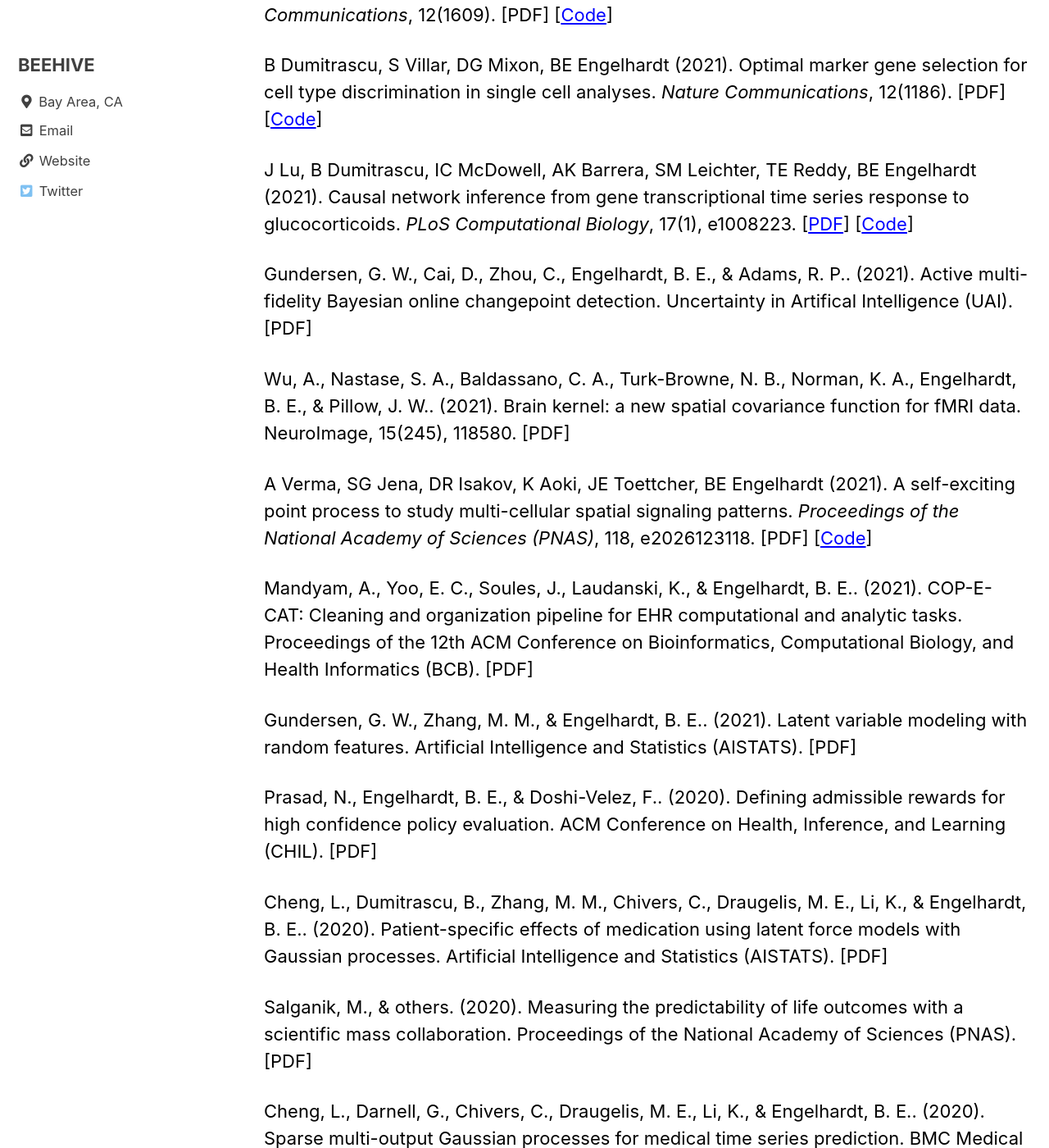
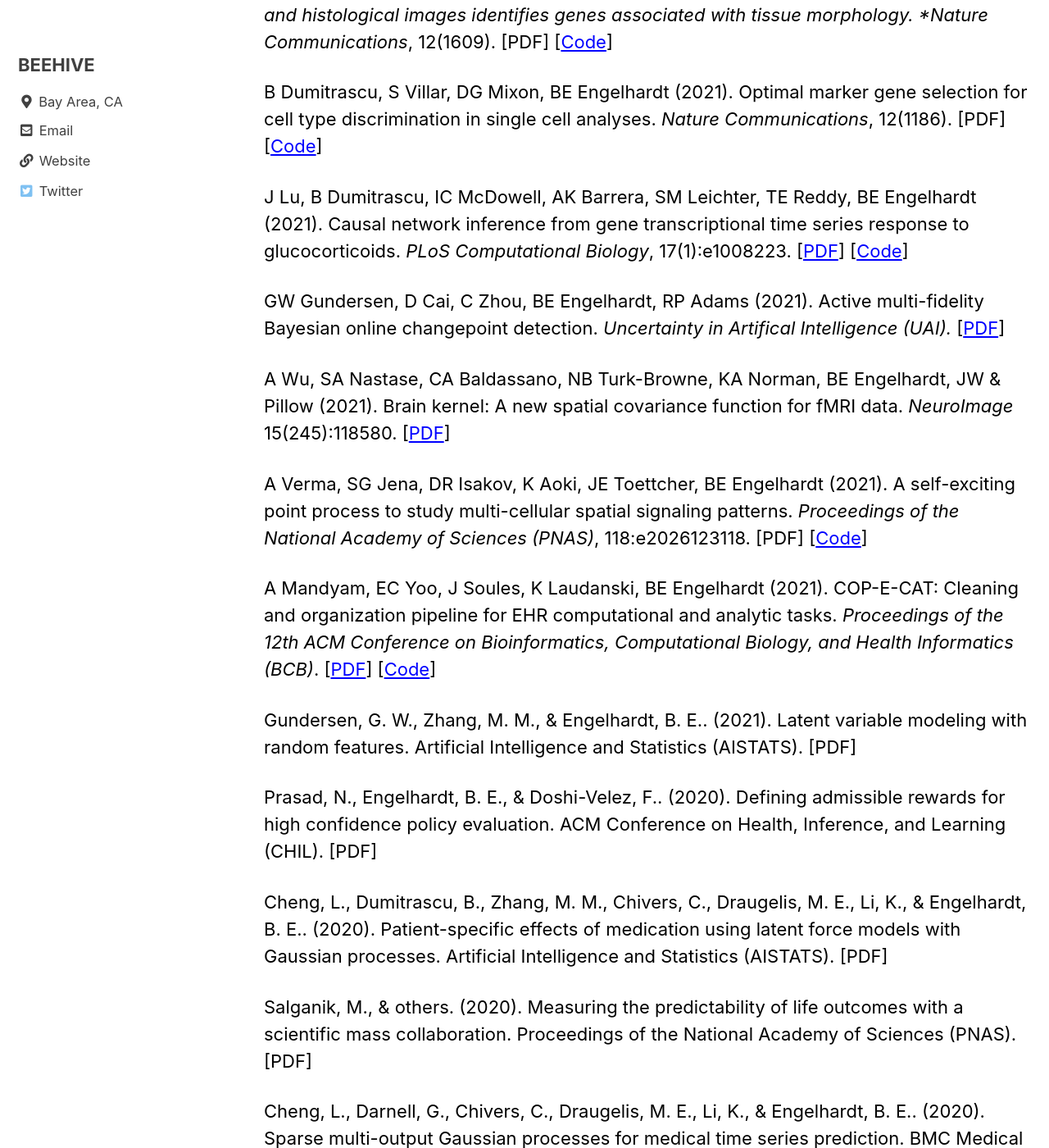
Before and after one commit to stanfordbeehive/stanfordbeehive.github.io, a Jekyll site: the page built from _pages/publications.md, in a window 1280 px wide and 1400 px high, scrolled down 2299 px. Shown: the whole window at 82% size. Built offline with Jekyll 4.4.1, drawn with Linux system fonts in a browser that asks for light colours; cached includes are drawn as plain includes; some of the changed text lies outside the part shown.

Commit message:
Update publications.md

```diff
--- a/_pages/publications.md
+++ b/_pages/publications.md
@@ -51,20 +51,20 @@ J Ash*, G Darnell*, D Munro*, BE Engelhardt (2021). Joint analysis of gene expre
 B Dumitrascu, S Villar, DG Mixon, BE Engelhardt (2021). Optimal marker gene selection for cell type discrimination in single cell analyses. *Nature Communications*, 12(1186).
 [PDF] [[Code](https://github.com/solevillar/scGeneFit-python)]
 
-J Lu, B Dumitrascu, IC McDowell, AK Barrera, SM Leichter, TE Reddy, BE Engelhardt (2021). Causal network inference from gene transcriptional time series response to glucocorticoids. *PLoS Computational Biology*, 17(1), e1008223.
+J Lu, B Dumitrascu, IC McDowell, AK Barrera, SM Leichter, TE Reddy, BE Engelhardt (2021). Causal network inference from gene transcriptional time series response to glucocorticoids. *PLoS Computational Biology*, 17(1):e1008223.
 [[PDF](https://journals.plos.org/ploscompbiol/article?id=10.1371/journal.pcbi.1008223)] [[Code](https://github.com/lujonathanh/BETS)]
 
-Gundersen, G. W., Cai, D., Zhou, C., Engelhardt, B. E., & Adams, R. P.. (2021). Active multi-fidelity Bayesian online changepoint detection. Uncertainty in Artifical Intelligence (UAI).
-[PDF]
+GW Gundersen, D Cai, C Zhou, BE Engelhardt, RP Adams (2021). Active multi-fidelity Bayesian online changepoint detection. *Uncertainty in Artifical Intelligence (UAI).*
+[[PDF](https://proceedings.mlr.press/v161/gundersen21a/gundersen21a.pdf)]
 
-Wu, A., Nastase, S. A., Baldassano, C. A., Turk-Browne, N. B., Norman, K. A., Engelhardt, B. E., & Pillow, J. W.. (2021). Brain kernel: a new spatial covariance function for fMRI data. NeuroImage, 15(245), 118580.
-[PDF]
+A Wu, SA Nastase, CA Baldassano, NB Turk-Browne, KA Norman, BE Engelhardt, JW & Pillow (2021). Brain kernel: A new spatial covariance function for fMRI data. *NeuroImage* 15(245):118580.
+[[PDF](https://www.sciencedirect.com/science/article/pii/S1053811921008533?via%3Dihub)]
 
-A Verma, SG Jena, DR Isakov, K Aoki, JE Toettcher, BE Engelhardt (2021). A self-exciting point process to study multi-cellular spatial signaling patterns. *Proceedings of the National Academy of Sciences (PNAS)*, 118, e2026123118.
+A Verma, SG Jena, DR Isakov, K Aoki, JE Toettcher, BE Engelhardt (2021). A self-exciting point process to study multi-cellular spatial signaling patterns. *Proceedings of the National Academy of Sciences (PNAS)*, 118:e2026123118.
 [PDF] [[Code](https://github.com/architverma1/CPP)]
 
-Mandyam, A., Yoo, E. C., Soules, J., Laudanski, K., & Engelhardt, B. E.. (2021). COP-E-CAT: Cleaning and organization pipeline for EHR computational and analytic tasks. Proceedings of the 12th ACM Conference on Bioinformatics, Computational Biology, and Health Informatics (BCB).
-[PDF]
+A Mandyam, EC Yoo, J Soules, K Laudanski, BE Engelhardt (2021). COP-E-CAT: Cleaning and organization pipeline for EHR computational and analytic tasks. *Proceedings of the 12th ACM Conference on Bioinformatics, Computational Biology, and Health Informatics (BCB)*.
+[[PDF](https://dl.acm.org/doi/pdf/10.1145/3459930.3469536)] [[Code](https://github.com/aishwarya-rm/cop-e-cat)]
 
 Gundersen, G. W., Zhang, M. M., & Engelhardt, B. E.. (2021). Latent variable modeling with random features. Artificial Intelligence and Statistics (AISTATS).
 [PDF]
```
Also changed, not shown: other parts of _pages/publications.md (+1 -1 lines).
